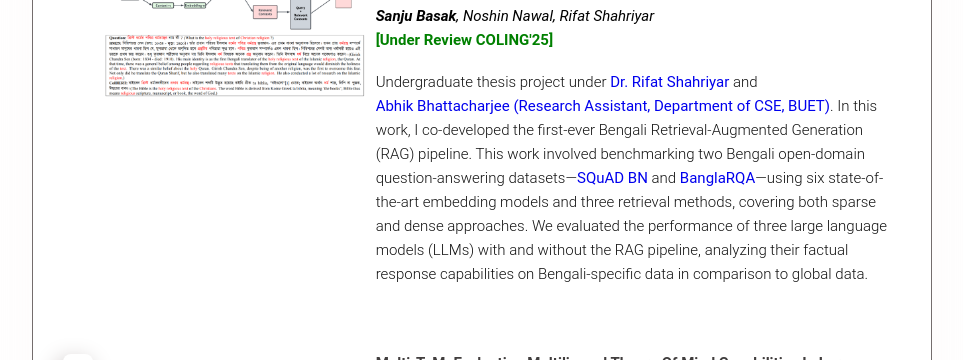
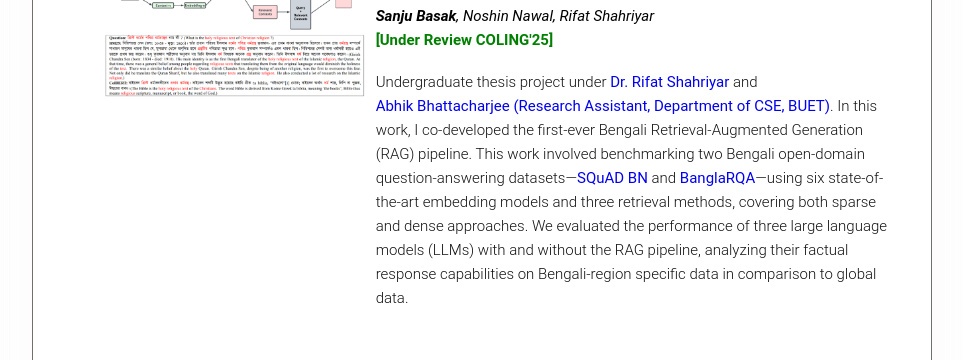
Before and after one commit to Sanju-Basak/sanju-basak.github.io, a plain HTML site: page index.html in a window 1280 px wide. Shown: the part 2246-2606 px from the top of the page, without its empty margins (158-1121 px from the left). Drawn offline with nearby package versions, Linux system fonts and the light colour scheme.

Commit message:
Changed some description

```diff
--- a/index.html
+++ b/index.html
@@ -352,7 +352,7 @@
                   <span style="color: green; display: inline;"><b>[Under Review COLING'25]   </b></span>
                 </p>
                 <br/>
-                <p class="timeline-text">Undergraduate thesis project under <span class="no-wrap"><a href="https://scholar.google.com/citations?user=p-w4hOUAAAAJ&hl=en&oi=ao">Dr. Rifat Shahriyar</a></span> and <span class="no-wrap"><a href="https://scholar.google.com/citations?user=J3ScR4cAAAAJ&hl=en&oi=ao">Abhik Bhattacharjee (Research Assistant, Department of CSE, BUET)</a></span>. In this work, I co-developed the first-ever Bengali Retrieval-Augmented Generation (RAG) pipeline. This work involved benchmarking two Bengali open-domain question-answering datasets—<span class="no-wrap"><a href="https://huggingface.co/datasets/csebuetnlp/squad_bn">SQuAD BN</a></span> and <span class="no-wrap"><a href="https://huggingface.co/datasets/sartajekram/BanglaRQA">BanglaRQA</a></span>—using six state-of-the-art embedding models and three retrieval methods, covering both sparse and dense approaches. We evaluated the performance of three large language models (LLMs) with and without the RAG pipeline, analyzing their factual response capabilities on Bengali-specific data in comparison to global data.</p>
+                <p class="timeline-text">Undergraduate thesis project under <span class="no-wrap"><a href="https://scholar.google.com/citations?user=p-w4hOUAAAAJ&hl=en&oi=ao">Dr. Rifat Shahriyar</a></span> and <span class="no-wrap"><a href="https://scholar.google.com/citations?user=J3ScR4cAAAAJ&hl=en&oi=ao">Abhik Bhattacharjee (Research Assistant, Department of CSE, BUET)</a></span>. In this work, I co-developed the first-ever Bengali Retrieval-Augmented Generation (RAG) pipeline. This work involved benchmarking two Bengali open-domain question-answering datasets—<span class="no-wrap"><a href="https://huggingface.co/datasets/csebuetnlp/squad_bn">SQuAD BN</a></span> and <span class="no-wrap"><a href="https://huggingface.co/datasets/sartajekram/BanglaRQA">BanglaRQA</a></span>—using six state-of-the-art embedding models and three retrieval methods, covering both sparse and dense approaches. We evaluated the performance of three large language models (LLMs) with and without the RAG pipeline, analyzing their factual response capabilities on Bengali-region specific data in comparison to global data.</p>
               <br/>
               </div>
                 <div class="left-item"><figure class="fig-class">
```
